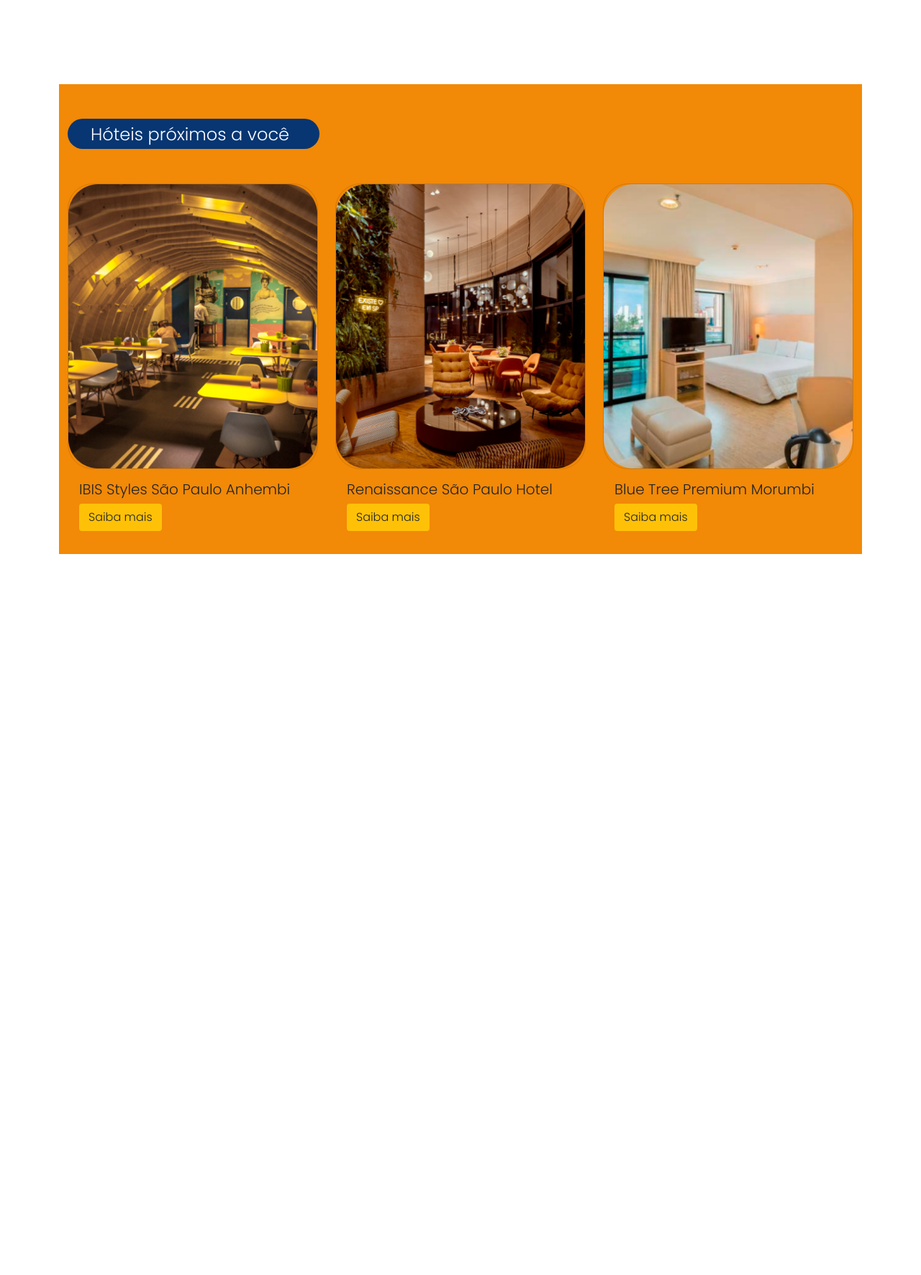
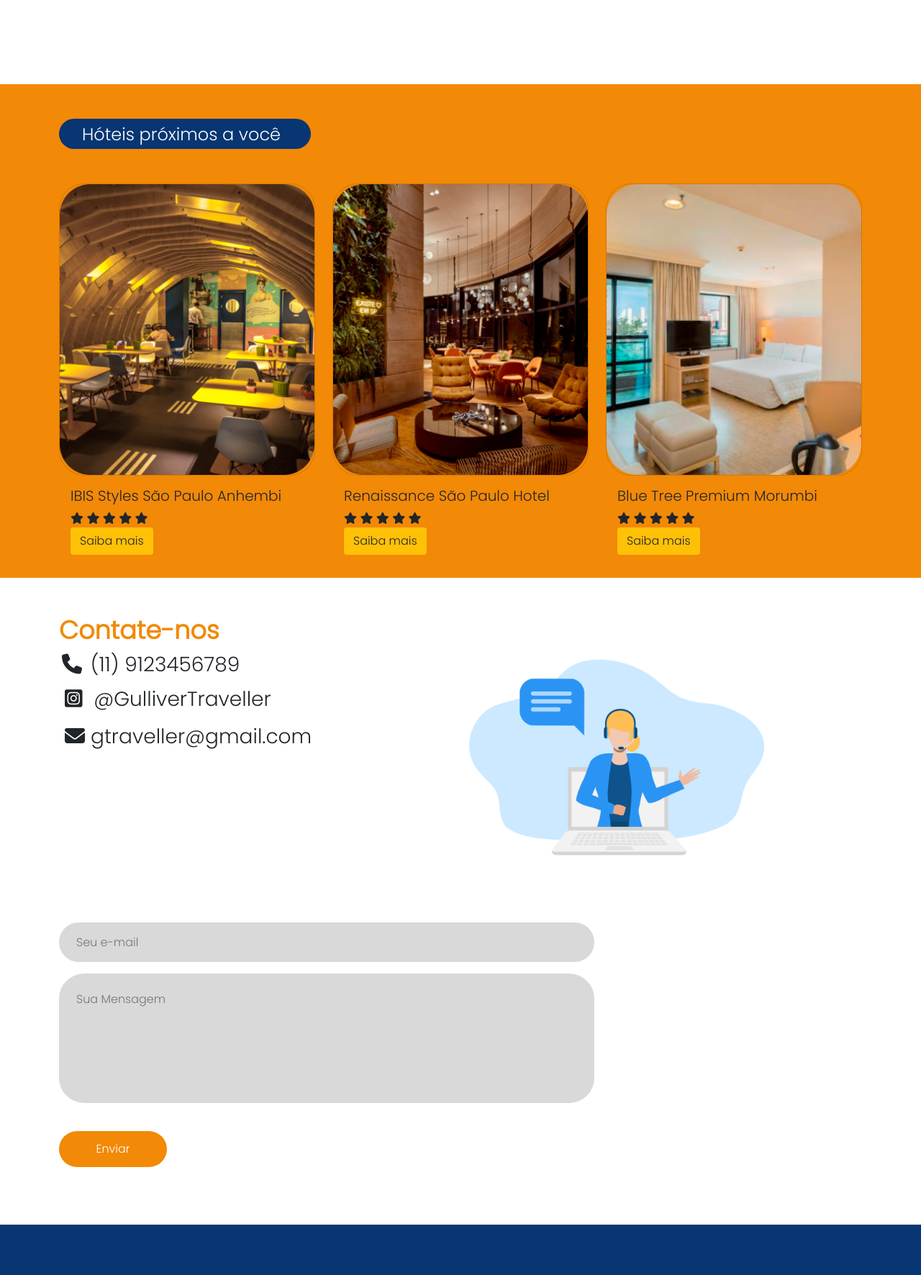
Before and after one commit to kevinsn/gulliver-traveller-bootstrap, a PHP site: page / in a window 1280 px wide. Shown: the part 1222-2994 px from the top of the page at 72% size. Before the commit the page ends 1992 px from the top, so only its background shows below. Run offline with PHP 8.4, Linux system fonts and the light colour scheme; some libraries are stand-ins or nearby versions.

Commit message:
Adicionado footer e ajuste css

```diff
--- a/index.css
+++ b/index.css
@@ -28,6 +28,10 @@
 }
 
 /* Banner */
+
+header{
+    background-color: var(--blue-p);
+}
 
 .conteudo{
     background-color: var(--blue-p);
@@ -135,3 +139,52 @@
     border-radius: 35px;
 
 }
+
+.contato{
+    color:  #F28907;
+    font-weight: 800;
+    font-size: 35px;
+}
+
+.formulario-contato h2{
+    font-size: 2rem;
+    font-weight: 900;
+
+    color: var(--orange-p);
+}
+.formulario-contato input, textarea{
+    margin-top: 2rem;
+    margin-bottom: 1rem;
+    border: none;
+    border-radius: 35px;
+    background-color: #D9D9D9;
+}
+
+.email{
+    width: 689px;
+    height: 55px;
+    padding: 1.5rem;
+}
+
+.mensagem{
+    width: 689px;
+    height: 180px;
+    padding: 1.5rem;
+    resize: none;
+}
+
+.botao-enviar{
+    width: 150px;
+    height: 50px;
+    margin-top: 2rem;
+    margin-bottom: 2rem;
+    background-color: var(--orange-p);
+    color: var(--white-p);
+    border: none;
+    border-radius: 35px;
+}
+
+.final-rodape{
+    height: 70px;
+    background-color: var(--blue-p);
+}
--- a/index.html
+++ b/index.html
@@ -11,10 +11,14 @@
   </script>
   <link href="https://cdn.jsdelivr.net/npm/bootstrap@5.1.3/dist/css/bootstrap.min.css" rel="stylesheet"
     integrity="sha384-1BmE4kWBq78iYhFldvKuhfTAU6auU8tT94WrHftjDbrCEXSU1oBoqyl2QvZ6jIW3" crossorigin="anonymous">
+  <link rel="stylesheet" href="https://cdnjs.cloudflare.com/ajax/libs/font-awesome/6.1.1/css/all.min.css"
+    integrity="sha512-KfkfwYDsLkIlwQp6LFnl8zNdLGxu9YAA1QvwINks4PhcElQSvqcyVLLD9aMhXd13uQjoXtEKNosOWaZqXgel0g=="
+    crossorigin="anonymous" referrerpolicy="no-referrer" />
   <title>Traveller</title>
 </head>
 
 <body>
+  <header>
     <div class="container-fluid p-0">
       <nav class="navbar navbar-expand-lg navbar-light nav-color">
         <div class="container-fluid">
@@ -46,10 +50,10 @@
 
     <main class="container">
       <div class="row conteudo pt-5 pb-5">
-      <div class="col-12 col-md-4 offset-md-2">
+        <div class="col-12 col-md-4 offset-md-1">
           <img class="img-fluid" src="./img/janela.png">
         </div>
-      <div class="col-12 col-md-6">
+        <div class="col-12 col-md-7">
           <div class="texto col-md-9">
             <h1>Bem-Vindo(a)!</h1>
             <p> Gulliver Traveller conta todas as suas aventuras e desbravamentos pelos confins do mundo trazendo,
@@ -69,6 +73,8 @@
           </div>
         </div>
       </div>
+  </header>
+
   <div class="container text-center pt-5 pb-5">
     <div class="row">
       <h2 class="d-flex justify-content-center" style="color: #073673; font-weight:bolder; font-size: 28px;">
@@ -100,7 +106,8 @@
     </div>
   </div>
 
-    <div class="container hospedagens">
+  <div class="hospedagens">
+    <div class="container">
       <div class="borda-titulo">
         <h2>Hóteis próximos a você</h2>
       </div>
@@ -160,6 +167,46 @@
         </div>
       </div>
     </div>
+  </div>
+
+  <footer>
+    <div class="container pt-5 pb-5">
+      <div class="row">
+        <div class="col-md-6 col-12">
+
+          <h2 class="contato">Contate-nos</h2>
+
+          <h3> <i class="fa-solid fa-phone p-1"></i> (11) 9123456789</h3>
+          <h3> <i class="fa-brands fa-instagram-square p-2"></i> @GulliverTraveller</h3>
+          <h3><i class="fa-solid fa-envelope p-2"></i>gtraveller@gmail.com</h3>
+        </div>
+        <div class="col-md-6 col-sm-12 col-12">
+          <img src="img/virtual-assistant.png" class="col-md-9 col-sm-12 col-8" alt="assistente virtual">
+        </div>
+      </div>
+      <div class="row">
+        <div class="col-md-12 col-sm-6 col-xs-2">
+          <form action="POST" class="formulario-contato">
+
+            <input type="e-mail" placeholder="Seu e-mail" class="col-lg-8 col-md-6 col-sm-12 col-12 email">
+
+            <textarea placeholder="Sua Mensagem" class="col-lg-8 col-md-6 col-sm-12 col-12 mensagem"></textarea>
+            <div class="col-md-12 col-sm-12 col-12">
+              <button type="submit" class="botao-enviar">Enviar</button>
+            </div>
+          </form>
+        </div>
+      </div>
+    </div>
+    </div>
+    <div class="container-fluid p-0 m-0">
+      <div class="final-rodape">
+
+      </div>
+
+    </div>
+    </div>
+  </footer>
 
   </main>
 
```
Also changed, not shown: img/ondas.svg (deleted), img/servicos.svg (deleted), img/virtual-assistant.png (added). Lines whose indentation alone changed are shown as unchanged.
